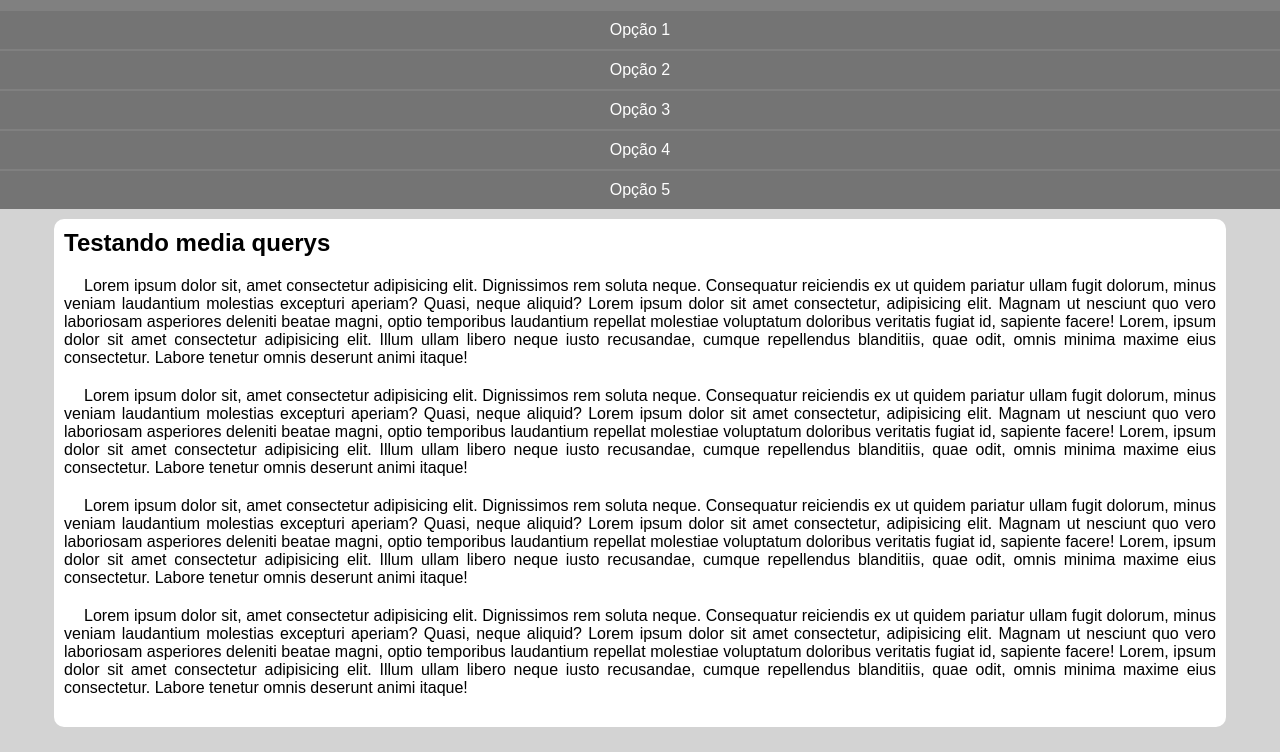
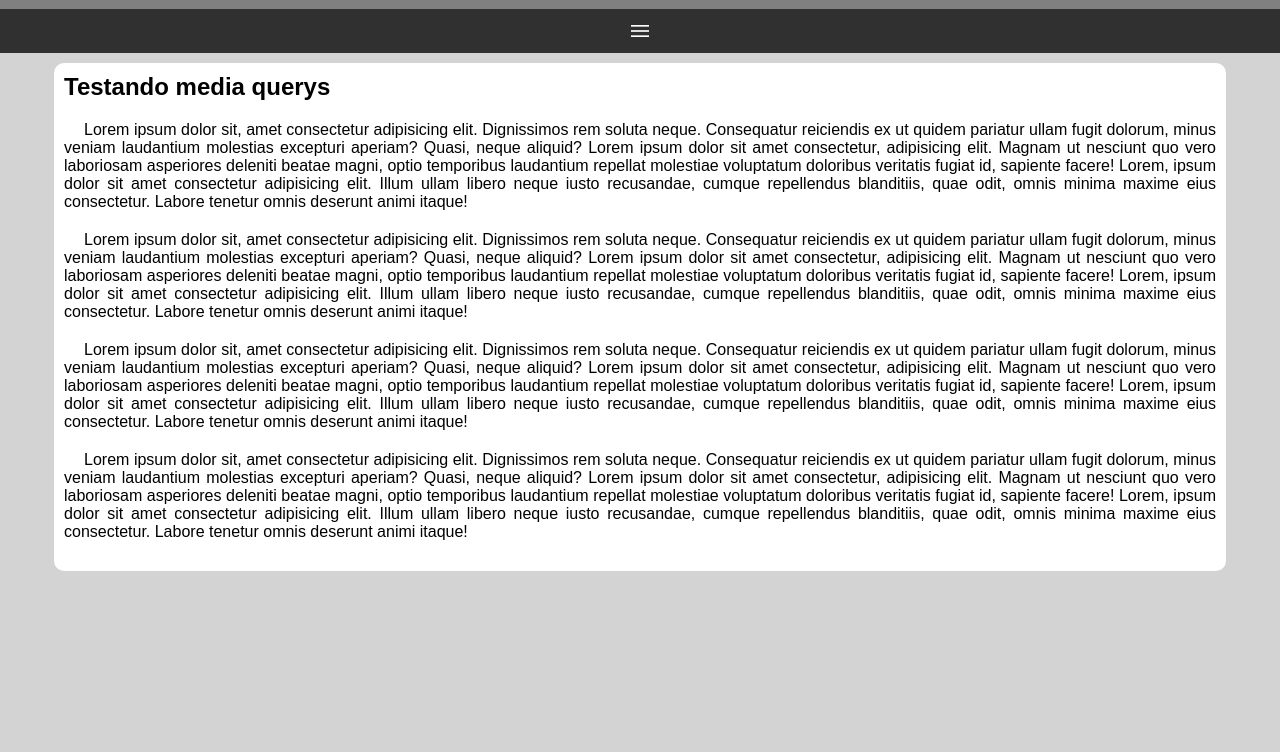
Before and after one commit to Geiciel/CSS-HTML, a plain HTML site: page Exercicio/Modulo 4/EX026/mq005/index.html in a window 1280 px wide. Shown: the part 48-800 px from the top of the page. Drawn offline with nearby package versions, Linux system fonts and the light colour scheme.

Commit message:
Capítulo 25 Aula 11 – Criando um menu hambúrguer

```diff
--- a/Exercicio/Modulo 4/EX026/mq005/css/style.css
+++ b/Exercicio/Modulo 4/EX026/mq005/css/style.css
@@ -4,6 +4,28 @@
     font-family: Arial, Helvetica, sans-serif;
     margin: 0px;
     padding: 0px;
+}
+
+.material-symbols-outlined {
+  font-variation-settings:
+  'FILL' 0,
+  'wght' 400,
+  'GRAD' 0,
+  'opsz' 40;
+}
+
+#burguer {
+    background-color: rgb(48, 48, 48 );
+    display: block;
+    color: white;
+    text-align: center;
+    padding: 10px;
+    cursor: pointer;
+}
+
+#burguer:hover {
+    background-color: #444444;
+    color: black;
 }
 
 body, html {
@@ -20,7 +42,7 @@ header > h1 {
 }
 
 menu {
-    display: block;
+    display: none;
 }
 
 menu > ul {
--- a/Exercicio/Modulo 4/EX026/mq005/index.html
+++ b/Exercicio/Modulo 4/EX026/mq005/index.html
@@ -3,13 +3,15 @@
 <head>
     <meta charset="UTF-8">
     <meta name="viewport" content="width=device-width, initial-scale=1.0">
+    <link rel="stylesheet" href="https://fonts.googleapis.com/css2?family=Material+Symbols+Outlined:opsz,wght,FILL,GRAD@20..48,100..700,0..1,-50..200" />
     <link rel="stylesheet" href="css/style.css">
     <title>Media Query</title>
 </head>
 <body>
     <header>
         <h1>Meu site</h1>
-        <menu>
+        <i id="burguer" class="material-symbols-outlined" onclick="clickMenu()">menu</i>
+        <menu id="menu">
             <ul>
                 <li><a href="#">Opção 1</a></li>
                 <li><a href="#">Opção 2</a></li>
@@ -31,5 +33,6 @@
             <p>Lorem ipsum dolor sit, amet consectetur adipisicing elit. Dignissimos rem soluta neque. Consequatur reiciendis ex ut quidem pariatur ullam fugit dolorum, minus veniam laudantium molestias excepturi aperiam? Quasi, neque aliquid? Lorem ipsum dolor sit amet consectetur, adipisicing elit. Magnam ut nesciunt quo vero laboriosam asperiores deleniti beatae magni, optio temporibus laudantium repellat molestiae voluptatum doloribus veritatis fugiat id, sapiente facere! Lorem, ipsum dolor sit amet consectetur adipisicing elit. Illum ullam libero neque iusto recusandae, cumque repellendus blanditiis, quae odit, omnis minima maxime eius consectetur. Labore tenetur omnis deserunt animi itaque!</p>
         </article>
     </main>
+    <script src="script.js"></script>
 </body>
 </html>
--- /dev/null
+++ b/Exercicio/Modulo 4/EX026/mq005/script.js
@@ -0,0 +1,7 @@
+function clickMenu() {
+    if (menu.style.display == 'block') {
+        menu.style.display = 'none'
+    } else {
+        menu.style.display = 'block'
+    }
+}
```
